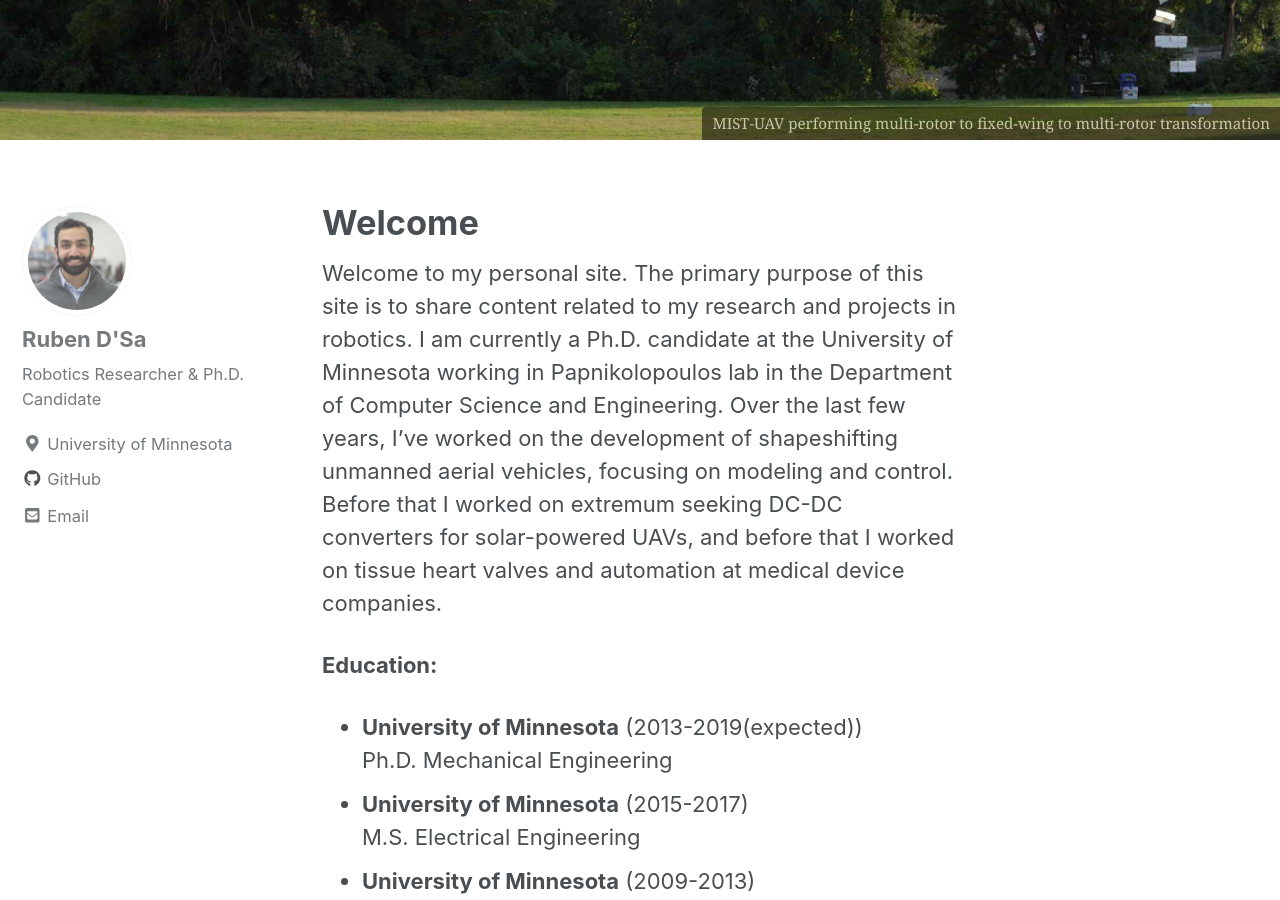
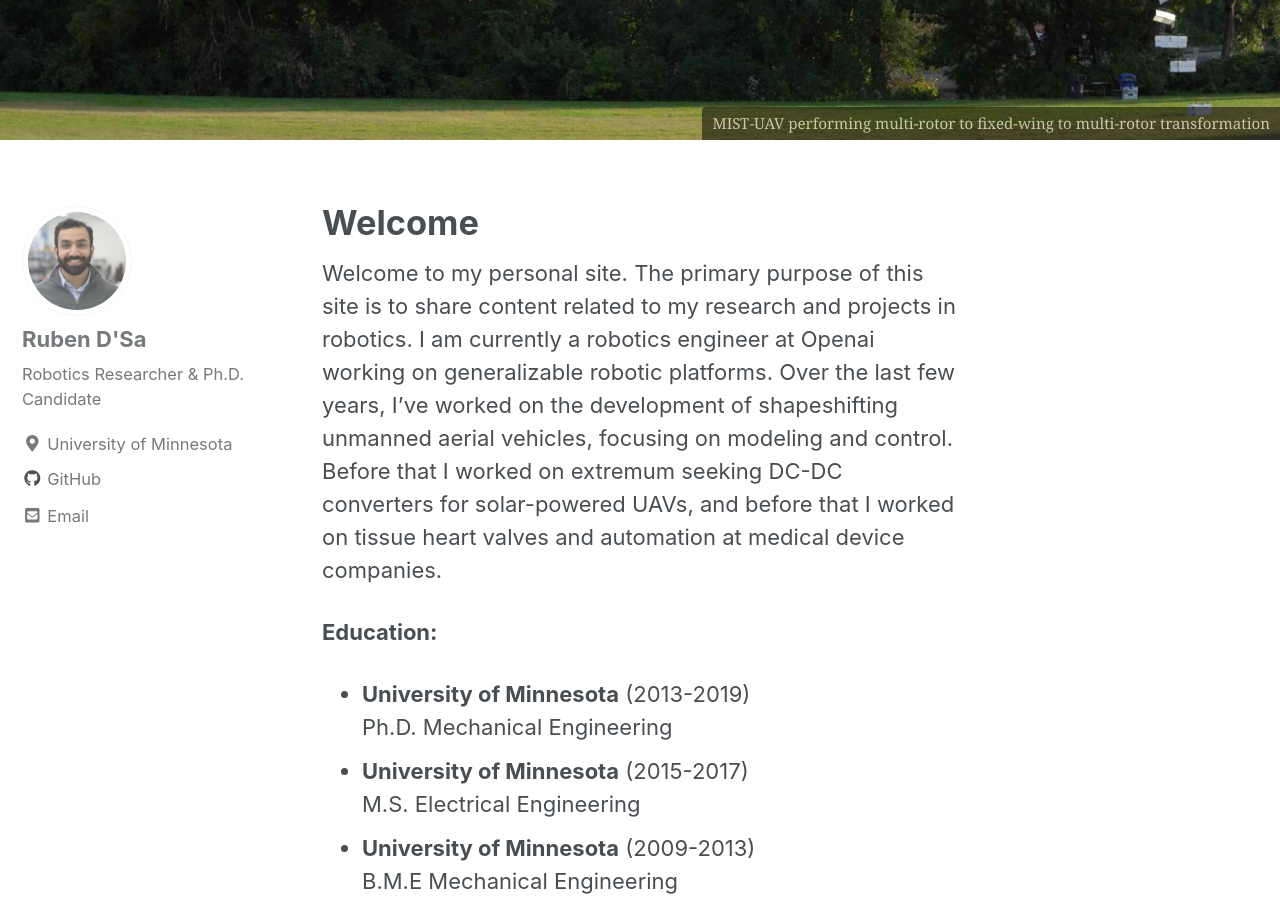
Before and after one commit to rubendsa/rubendsa.github.io, a Jekyll site: the page built from _pages/index.md, in a window 1280 px wide and 900 px high, scrolled down 381 px. Built offline with Jekyll 4.4.1, drawn with Linux system fonts in a browser that asks for light colours; cached includes are drawn as plain includes; the list of posts is cut into pages by our own code.

Commit message:
Updated education

```diff
--- a/_pages/index.md
+++ b/_pages/index.md
@@ -7,10 +7,10 @@ header:
 
 ---
 
-Welcome to my personal site. The primary purpose of this site is to share content related to my research and projects in robotics. I am currently a Ph.D. candidate at the University of Minnesota working in Papnikolopoulos lab in the Department of Computer Science and Engineering. Over the last few years, I've worked on the development of shapeshifting unmanned aerial vehicles, focusing on modeling and control. Before that I worked on extremum seeking DC-DC converters for solar-powered UAVs, and before that I worked on tissue heart valves and automation at medical device companies.
+Welcome to my personal site. The primary purpose of this site is to share content related to my research and projects in robotics. I am currently a robotics engineer at Openai working on generalizable robotic platforms. Over the last few years, I've worked on the development of shapeshifting unmanned aerial vehicles, focusing on modeling and control. Before that I worked on extremum seeking DC-DC converters for solar-powered UAVs, and before that I worked on tissue heart valves and automation at medical device companies.
 
 **Education:**
-- **University of Minnesota** (2013-2019(expected))
+- **University of Minnesota** (2013-2019)
 <br />Ph.D. Mechanical Engineering
 - **University of Minnesota** (2015-2017)
 <br />M.S. Electrical Engineering
```
